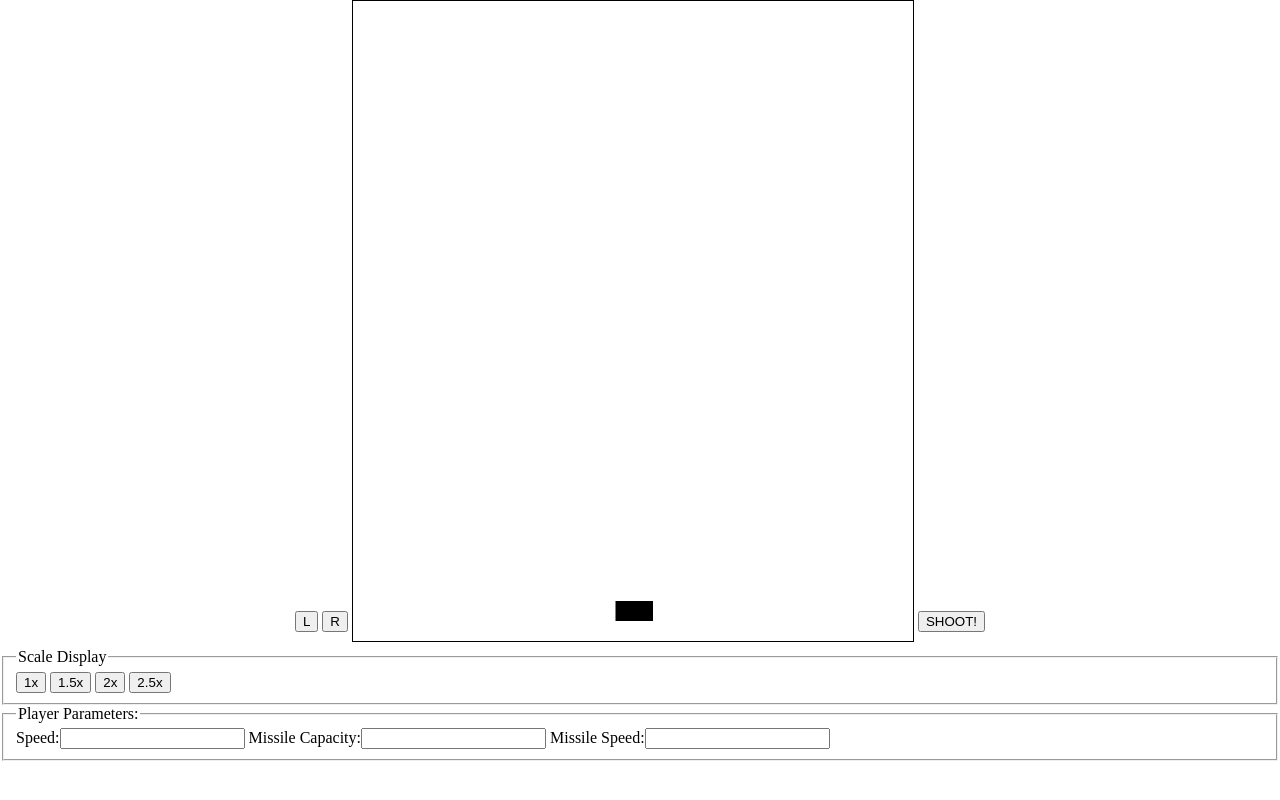
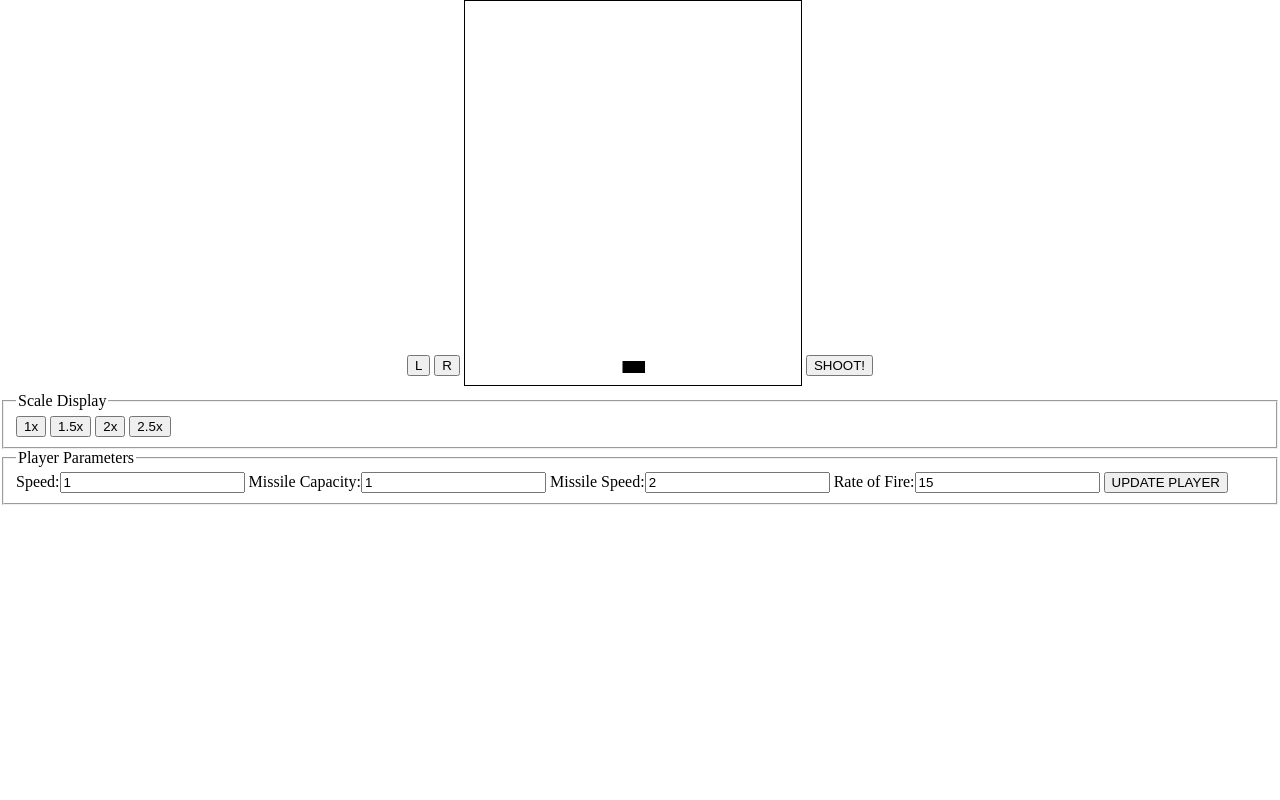
Before and after one commit to hashbrownz-dev/space-invasion, a plain HTML site: page index.html in a window 1280 px wide. Both pictures are taken after a click on the button "1.5x". Drawn offline with Linux system fonts and the light colour scheme.

Commit message:
implements desktop canvas scaling

```diff
--- a/index.html
+++ b/index.html
@@ -24,10 +24,12 @@
             <button type="button" id="two-point-five">2.5x</button>
         </fieldset>
         <fieldset class = 'player-parameters'>
-            <legend>Player Parameters:</legend>
-            <label for="speed">Speed:</label><input type="number" id="speed">
-            <label for="missile-capacity">Missile Capacity:</label><input type="number" id="missile-capacity">
-            <label for="missile-speed">Missile Speed:</label><input type="number" id="missile-speed">
+            <legend>Player Parameters</legend>
+            <label for="speed">Speed:</label><input type="number" id="speed" value="1">
+            <label for="missile-capacity">Missile Capacity:</label><input type="number" id="missile-capacity" value="1">
+            <label for="missile-speed">Missile Speed:</label><input type="number" id="missile-speed" value="2">
+            <label for="rate-of-fire">Rate of Fire:</label><input type="number" id="rate-of-fire" value="15">
+            <button type="button" id="update-player">UPDATE PLAYER</button>
         </fieldset>
     </body>
 </html>
--- a/index.js
+++ b/index.js
@@ -51,11 +51,21 @@ const resizeDisplay = () => {
     //return scale -> current / native
     return h / min;
 }
+const scaleDisplay = (scale) => {
+    //scale * native = current
+    display.height = 256 * scale;
+    display.width = (display.height/8) * 7;
+    return scale;
+}
 
 const main = () => {
     //initialize display...
     let scale = resizeDisplay();
     window.addEventListener('resize', ()=>{ scale = resizeDisplay(); });
+    document.getElementById('one').onclick = ()=> {scale = scaleDisplay(1)};
+    document.getElementById('one-point-five').onclick = ()=> {scale = scaleDisplay(1.5)};
+    document.getElementById('two').onclick = ()=> {scale = scaleDisplay(2)};
+    document.getElementById('two-point-five').onclick = ()=> {scale = scaleDisplay(2.5)};
 
     let previousTime = 0;
     const keys = ['ArrowLeft','ArrowRight',' '];
@@ -63,6 +73,8 @@ const main = () => {
     buildMobileControls(keys,controller);
 
     let playerOne = new Ship(105);
+    //TEST PLAYER
+    getPlayerParams(playerOne);
     const update = (timeStamp) => {
         requestAnimationFrame(update);
         if(!previousTime) previousTime = timeStamp;
@@ -72,6 +84,7 @@ const main = () => {
 
         //game logic
         if(playerOne){
+            playerOne.canShoot--;
             getInput(keys,controller,playerOne);
             for(const missile of playerOne.missiles){
                 missile.update();
@@ -124,10 +137,16 @@ const buildMobileControls = (keys, controller) => {
     shoot.ontouchend = (event) => { controller[keys[2]] = false };
 }
 
-removeElement = (array, element) => {
+const removeElement = (array, element) => {
     const index = array.indexOf(element);
     if(index > -1){
         array.splice(index,1);
+    }
+}
+
+const upgradePlayer = (player, upgrades) => {
+    for( const [key,value] of Object.entries(upgrades)){
+        player[key] = value;
     }
 }
 
@@ -140,6 +159,8 @@ class Ship{
         this.missiles = [];
         this.missileCapacity = 1;
         this.missileSpeed = 3;
+        this.rateOfFire = 15;
+        this.canShoot = 0;
     }
     move(direction){
         if(direction == 'left') this.x -= this.speed;
@@ -147,7 +168,10 @@ class Ship{
     }
     shoot(){
         if(this.missiles.length < this.missileCapacity){
-            this.missiles.push(new Missile(this.x + 7,this.y - 4,this.missileSpeed,this.missiles));
+            if(this.canShoot <= 0) {
+                this.missiles.push(new Missile(this.x + 7,this.y - 4,this.missileSpeed,this.missiles));
+                this.canShoot = this.rateOfFire;
+            }
         }
     }
     draw(scale){
@@ -174,8 +198,6 @@ class Missile{
     }
 }
 
-main();
-
 // TESTING
 
 //KEY BINDING
@@ -195,4 +217,25 @@ const bindKeys = (keys) => {
 
 //  PLAYER PARAMETERS
 
+const getPlayerParams = (player) => {
+    document.getElementById('update-player').onclick = () => {
+        upgradePlayer(player, {
+            speed: Number(document.getElementById('speed').value),
+            missileCapacity: Number(document.getElementById('missile-capacity').value),
+            missileSpeed: Number(document.getElementById('missile-speed').value),
+            rateOfFire: Number(document.getElementById('rate-of-fire').value)
+        });
+    }
+}
 //  CANVAS SCALING
+
+const testScaling = (scale) => {
+    //we need a way to affect the scale variable that gets passed into this function
+    document.getElementById('one').onclick = ()=> {scale = scaleDisplay(1)};
+    document.getElementById('one-point-five').onclick = ()=> {scale = scaleDisplay(1.5)};
+    document.getElementById('two').onclick = ()=> {scale = scaleDisplay(2)};
+    document.getElementById('two-point-five').onclick = ()=> {scale = scaleDisplay(2.5)};
+}
+
+//RUN
+main();
```
